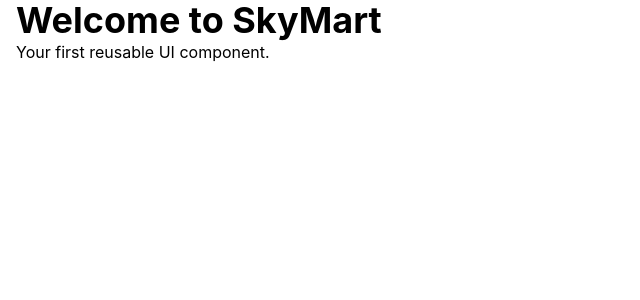
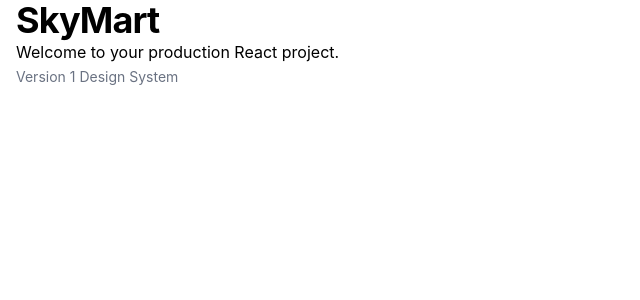
Before and after one commit to T-Harsha-Vardhan/skymart, a React (Vite) app: page / in a window 1280 px wide. Shown: the top 300 px of the page, without its empty margins (0-640 px from the left). Built offline with nearby package versions, Linux system fonts and the light colour scheme.

Commit message:
feat(ui): create Typography component

```diff
--- /dev/null
+++ b/src/components/ui/Typography.jsx
@@ -0,0 +1,21 @@
+const elements = {
+  h1: "h1",
+  h2: "h2",
+  h3: "h3",
+  body: "p",
+  caption: "span",
+};
+
+const styles = {
+  h1: "text-4xl font-bold tracking-tight",
+  h2: "text-3xl font-semibold tracking-tight",
+  h3: "text-2xl font-semibold",
+  body: "text-base",
+  caption: "text-sm text-gray-500",
+};
+
+export default function Typography({ variant = "body", children }) {
+  const Component = elements[variant] || "p";
+
+  return <Component className={styles[variant]}>{children}</Component>;
+}
--- a/src/pages/HomePage.jsx
+++ b/src/pages/HomePage.jsx
@@ -1,10 +1,16 @@
 import Container from "../components/ui/Container";
+import Typography from "../components/ui/Typography";
 
 export default function HomePage() {
   return (
     <Container>
-      <h1 className="text-4xl font-bold">Welcome to SkyMart</h1>
-      <p>Your first reusable UI component.</p>
+      <Typography variant="h1">SkyMart</Typography>
+
+      <Typography variant="body">
+        Welcome to your production React project.
+      </Typography>
+
+      <Typography variant="caption">Version 1 Design System</Typography>
     </Container>
   );
 }
```
